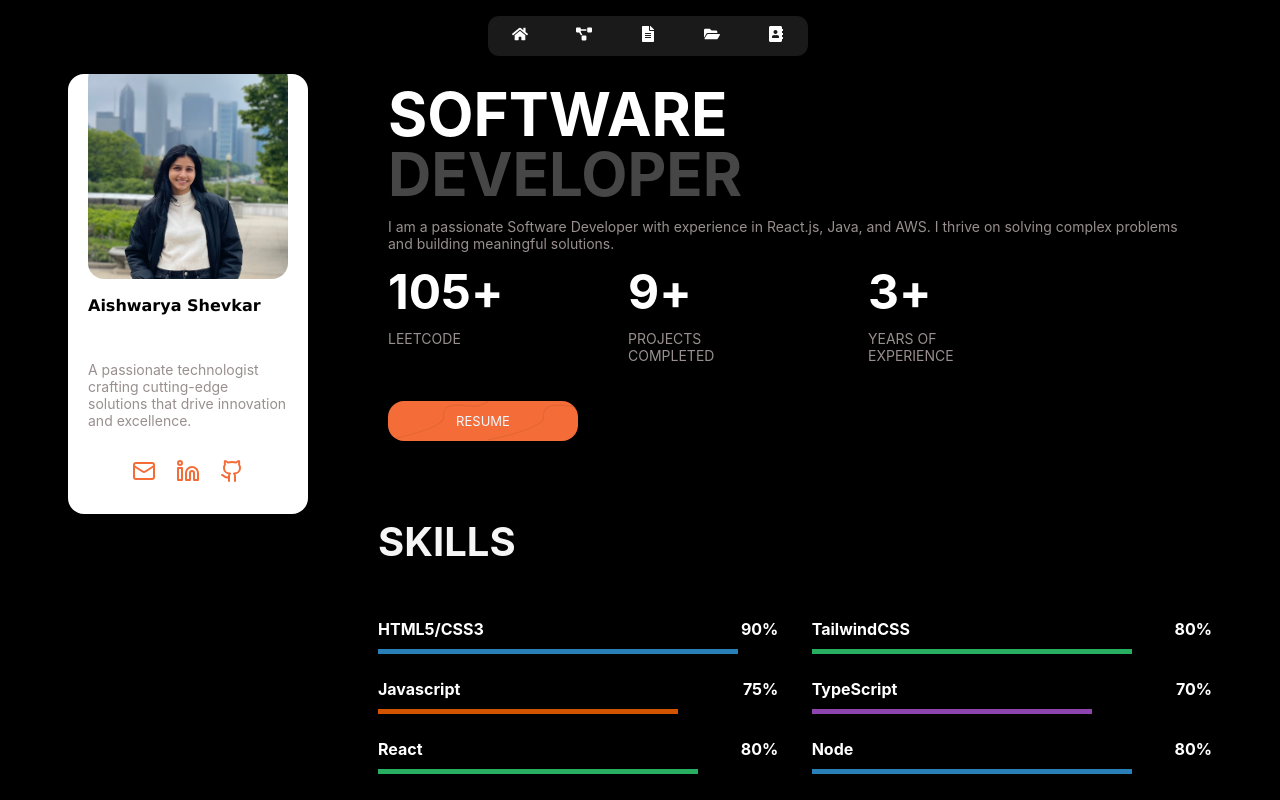
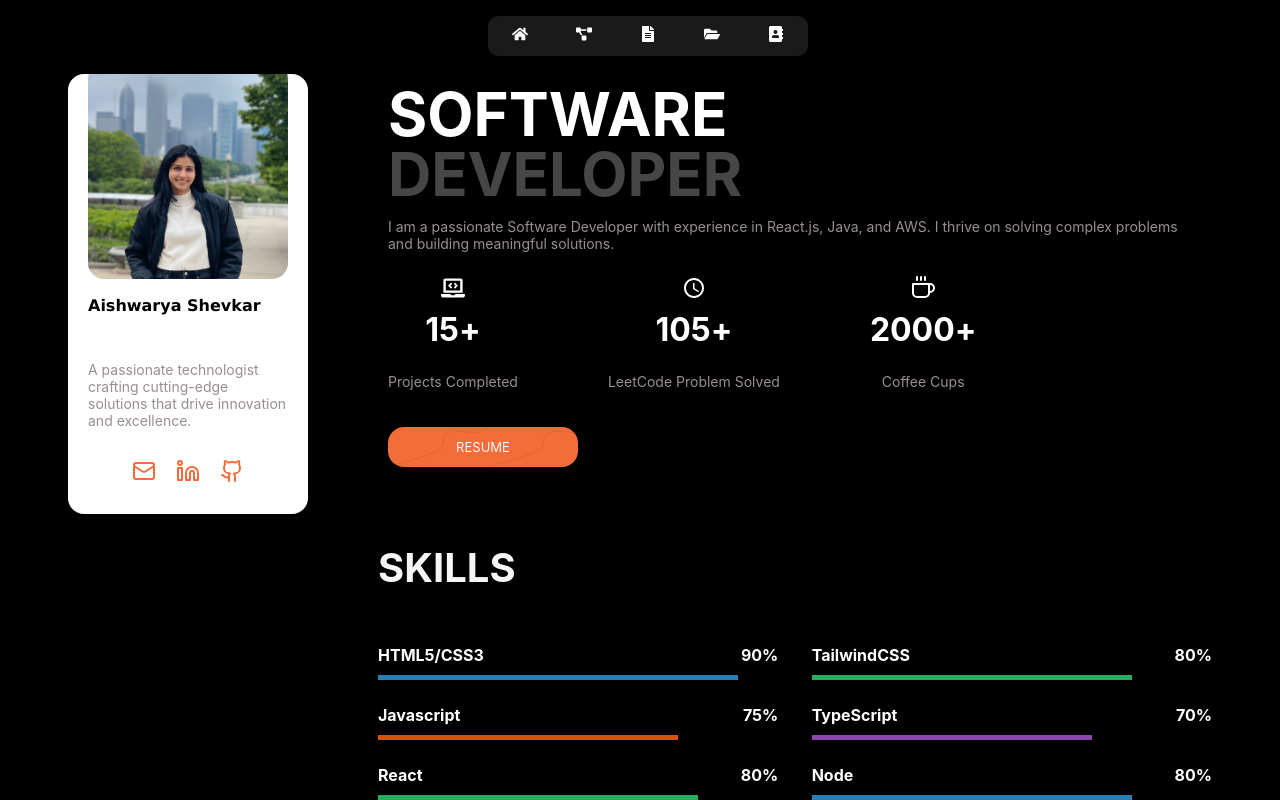
Before and after one commit to ashevkar/portfolio, a React (Create React App) app: page / in a window 1280 px wide. Shown: the top 800 px of the page. Built offline with nearby package versions, Linux system fonts and the light colour scheme.

Commit message:
minor changes

```diff
--- a/src/assets/css/hero.css
+++ b/src/assets/css/hero.css
@@ -195,25 +195,30 @@
   display: flex;
   flex-direction: row;
   gap: 90px;
-  text-transform: uppercase;
+  text-transform: capitalize;
   margin-bottom: 10px;
+  margin-top: 10px;
+
+
 }
 @media (max-width: 470px) {
   .count {
     text-transform: capitalize;
     gap: 0;
-    /* flex-wrap: wrap; */
   }
 }
 
 .count p {
-  width: 90px;
+  /* width: 90px; */
   color: #998f8f;
 }
 
 .count-1 {
-  /* line-height: 100%; */
-    /* white-space: nowrap; */
+  display: flex;
+  flex-direction: column;
+  justify-items: center;
+  align-items: center;
+  gap: 10px;
 
 }
 
--- a/src/components/section/Hero.js
+++ b/src/components/section/Hero.js
@@ -3,6 +3,9 @@ import "../../assets/css/hero.css";
 // import { HiOutlineArrowRight } from "react-icons/hi";
 // import AnimatedNumbers from 'react-animated-numbers';
 import { useSpring, animated } from "react-spring";
+import { FiCoffee } from "react-icons/fi";
+import { FaLaptopCode } from "react-icons/fa";
+import { MdOutlineAccessTime } from "react-icons/md";
 
 function Number({ n }) {
   const { number } = useSpring({
@@ -10,17 +13,18 @@ function Number({ n }) {
     number: n,
     delay: 200,
     reset: true,
-    config: { mass: 1,  tension: 80, friction: 40  },
+    config: { mass: 1, tension: 80, friction: 40 },
   });
   return (
     <div
       style={{
-    fontSize: "3rem",
+        fontSize: "2rem",
         fontWeight: "bold",
-    width: "150px",
-    height: "50px",
+        // width: "150px",
+        // height: "50px",
         display: "flex",
         alignItems: "center",
+        justifyItems: "center",
       }}
     >
       <animated.span>{number.to((n) => n.toFixed(0))}</animated.span>
@@ -44,21 +48,26 @@ const Hero = () => {
         </p>
       </div>
       <div className="count">
+
+
         <div className="count-1">
+          <FaLaptopCode style={{ fontSize: "1.5rem"}}/>
+          <Number n={15} />
+
+          <p>Projects Completed</p>
+        </div>
+            <div className="count-1">
+          <MdOutlineAccessTime style={{ fontSize: "1.5rem"}} />
           <Number n={105} />
-          <p>LeetCode</p>
+
+          <p>LeetCode Problem Solved</p>
         </div>
 
         <div className="count-1">
-          <Number n={8.5} />
+          <FiCoffee style={{ fontSize: "1.5rem"}}/>
+          <Number n={2000} />
 
-          <p>Projects Completed</p>
-        </div>
-
-        <div className="count-1">
-          <Number n={2.5} />
-
-          <p>Years of Experience</p>
+          <p>Coffee Cups</p>
         </div>
       </div>
 
```
Lines whose indentation alone changed are shown as unchanged.
